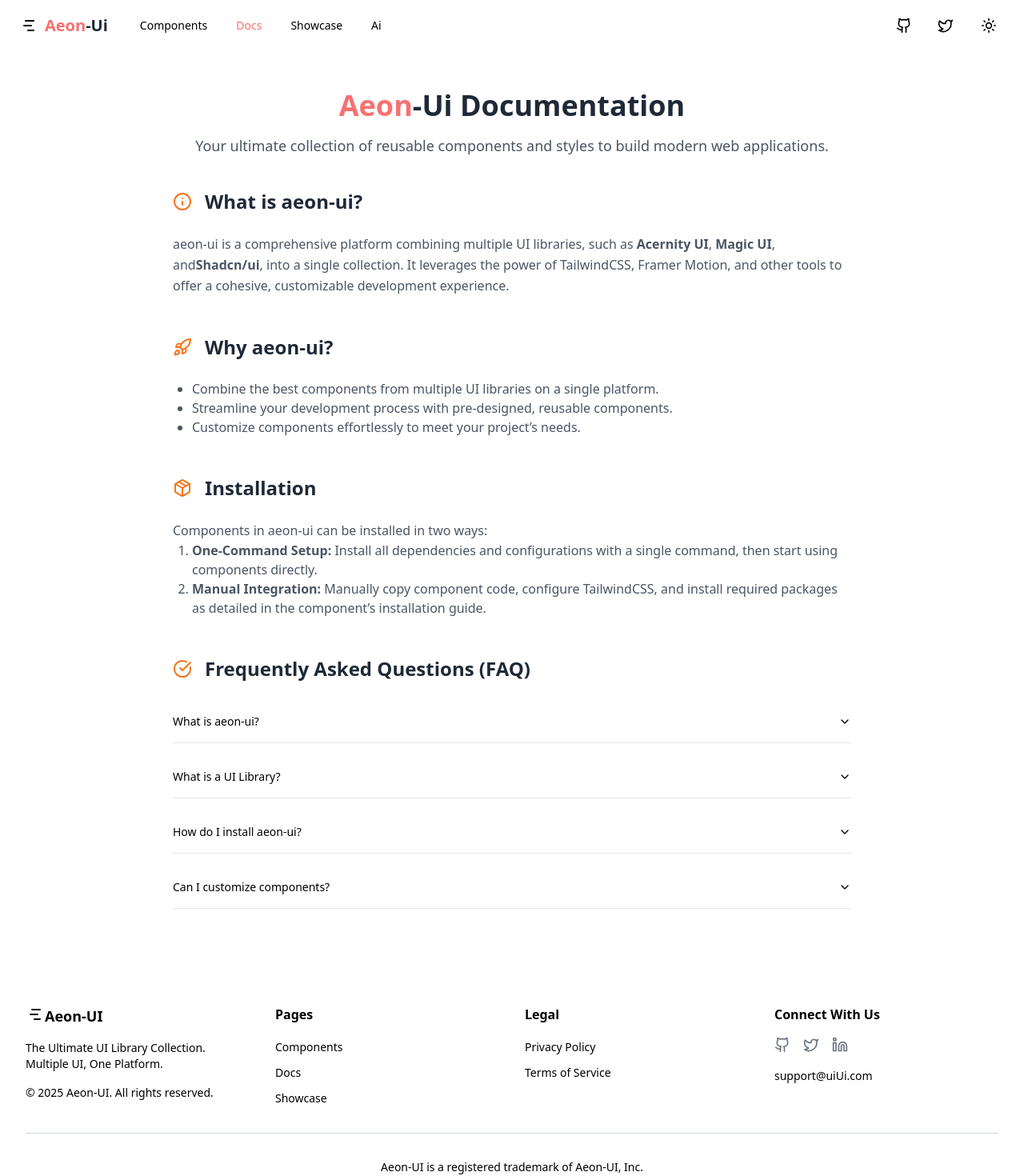
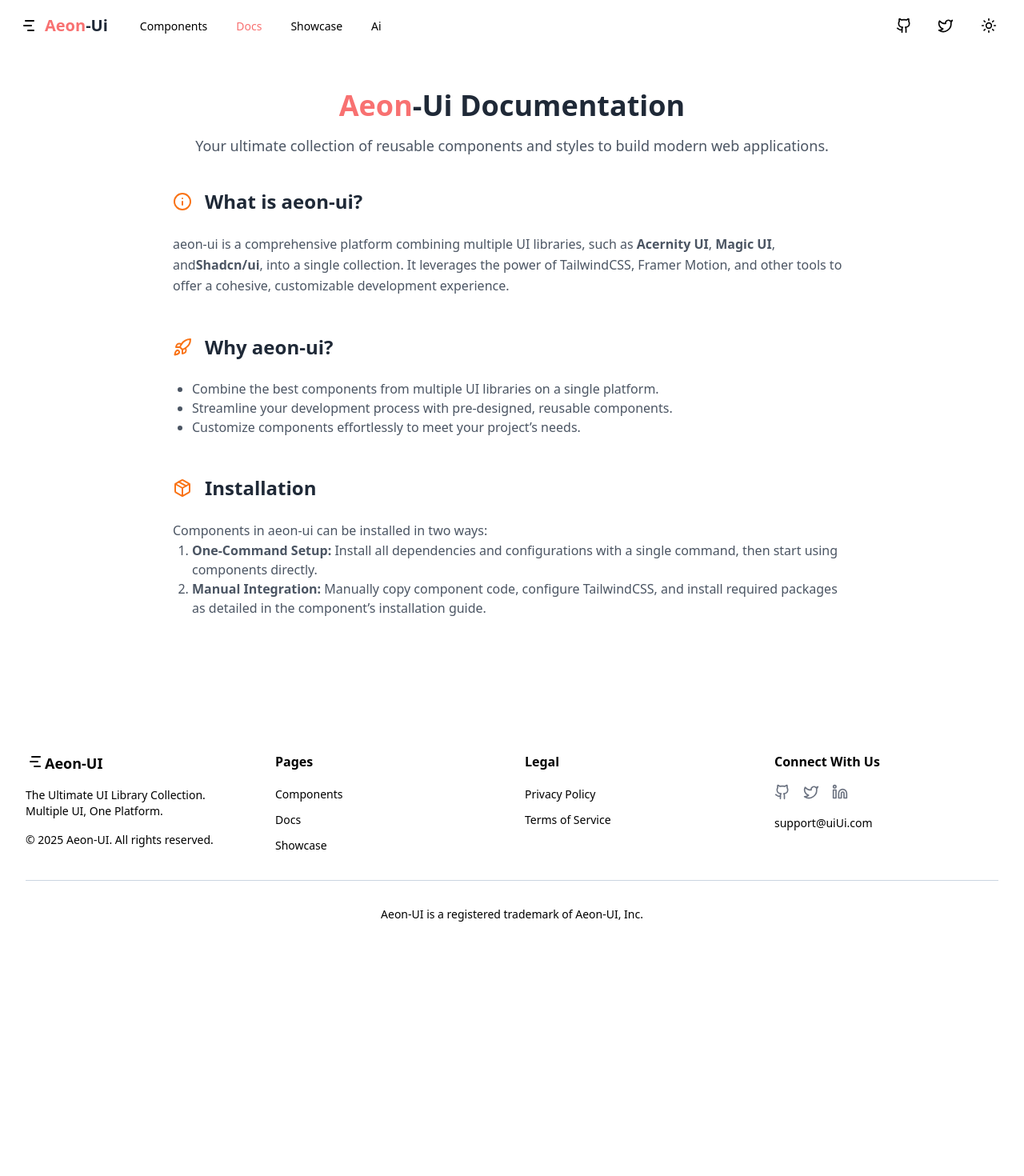
Before and after one commit to Charan1731/Aeon-UI, a Next.js app: page /docs in a window 1280 px wide. Shown: the top 1470 px of the page at 80% size. After the commit the page ends 1185 px from the top, so only its background shows below. Built offline with nearby package versions, Linux system fonts and the light colour scheme.

Commit message:
Fix:Ai errors

```diff
--- a/app/docs/page.tsx
+++ b/app/docs/page.tsx
@@ -1,10 +1,5 @@
-import {
-  Accordion,
-  AccordionItem,
-  AccordionTrigger,
-  AccordionContent,
-} from '../../components/ui/accordion';
-import { Info, Package, Rocket, CheckCircle } from 'lucide-react';
+
+import { Info, Package, Rocket } from 'lucide-react';
 
 export default function Docs() {
   return (
@@ -84,51 +79,6 @@ export default function Docs() {
           </li>
         </ol>
       </section>
-
-      <section>
-        <div className="flex items-center gap-4 mb-6">
-          <CheckCircle className="w-6 h-6 text-orange-500" />
-          <h2 className="text-2xl font-semibold text-gray-800 dark:text-gray-200">
-            Frequently Asked Questions (FAQ)
-          </h2>
-        </div>
-        <Accordion type="single" collapsible className="space-y-4">
-          <AccordionItem value="q1">
-            <AccordionTrigger>What is aeon-ui?</AccordionTrigger>
-            <AccordionContent>
-              aeon-ui is a collection of reusable components and styles from
-              multiple UI libraries, providing a unified platform for building
-              modern web applications.
-            </AccordionContent>
-          </AccordionItem>
-
-          <AccordionItem value="q2">
-            <AccordionTrigger>What is a UI Library?</AccordionTrigger>
-            <AccordionContent>
-              A UI library is a collection of reusable components and styles
-              designed to streamline the development of web applications.
-            </AccordionContent>
-          </AccordionItem>
-
-          <AccordionItem value="q3">
-            <AccordionTrigger>How do I install aeon-ui?</AccordionTrigger>
-            <AccordionContent>
-              Each component in aeon-ui has its own installation guide, which
-              you can find on the components page. You can use either the
-              one-command setup or manually integrate components as needed.
-            </AccordionContent>
-          </AccordionItem>
-
-          <AccordionItem value="q4">
-            <AccordionTrigger>Can I customize components?</AccordionTrigger>
-            <AccordionContent>
-              Yes, all components in aeon-ui are highly customizable. Modify
-              styles, configurations, and functionalities to suit your
-              requirements.
-            </AccordionContent>
-          </AccordionItem>
-        </Accordion>
-      </section>
     </div>
   );
 }
--- a/components/Nav-link.tsx
+++ b/components/Nav-link.tsx
@@ -18,10 +18,12 @@ export function NavLink({ href, children }: NavLinkProps) {
       href={href}
       prefetch={true}
       className={cn(
-        'px-4 py-2 rounded-md text-sm font-medium transition-colors',
+        'relative px-4 py-2 rounded-md text-sm font-medium transition-all duration-200',
         isActive
-          ? 'bg-secondary text-red-400'
-          : 'text-muted-foreground hover:text-gray-400'
+          ? 'text-red-400'
+          : 'text-muted-foreground hover:text-red-400 dark:hover:text-red-400',
+        'after:absolute after:inset-x-0 after:bottom-0 after:h-0.5 after:bg-red-400 dark:after:bg-red-400 after:scale-x-0 after:origin-left after:transition-transform',
+        !isActive && 'hover:after:scale-x-100'
       )}
     >
       {children}
--- a/components/Navgation.tsx
+++ b/components/Navgation.tsx
@@ -57,11 +57,13 @@ export function Navigation() {
               <span className="text-gray-800 dark:text-[#E7E9EC]">-Ui</span>
             </span>
           </Link>
-          <nav className="hidden md:flex gap-1">
+          <nav className="hidden md:flex gap-1 ">
             {navLinks.map((link) => (
+              <div>
               <NavLink key={link.href} href={link.href}>
                 {link.name}
               </NavLink>
+              </div>
             ))}
           </nav>
         </div>
```
